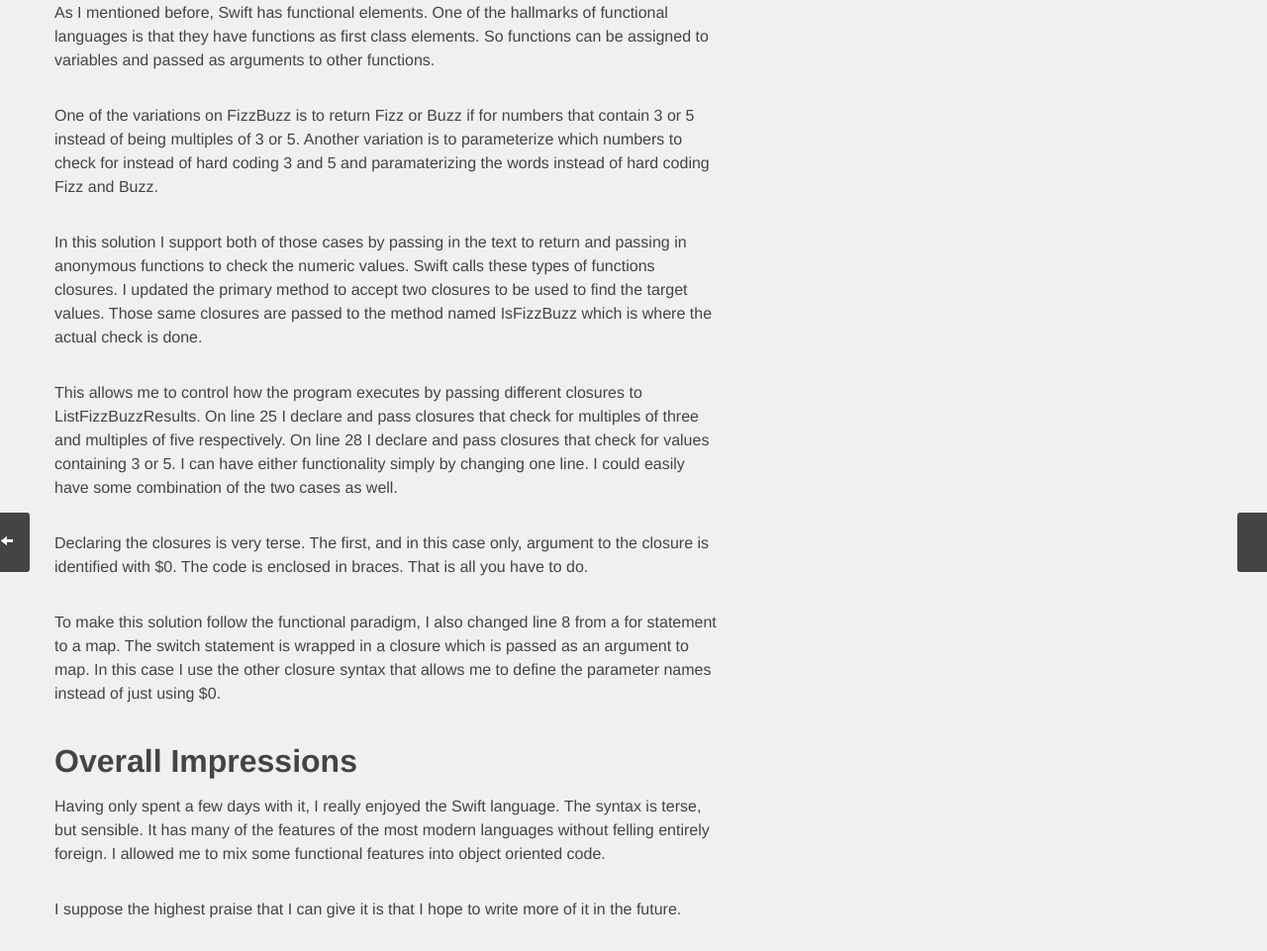
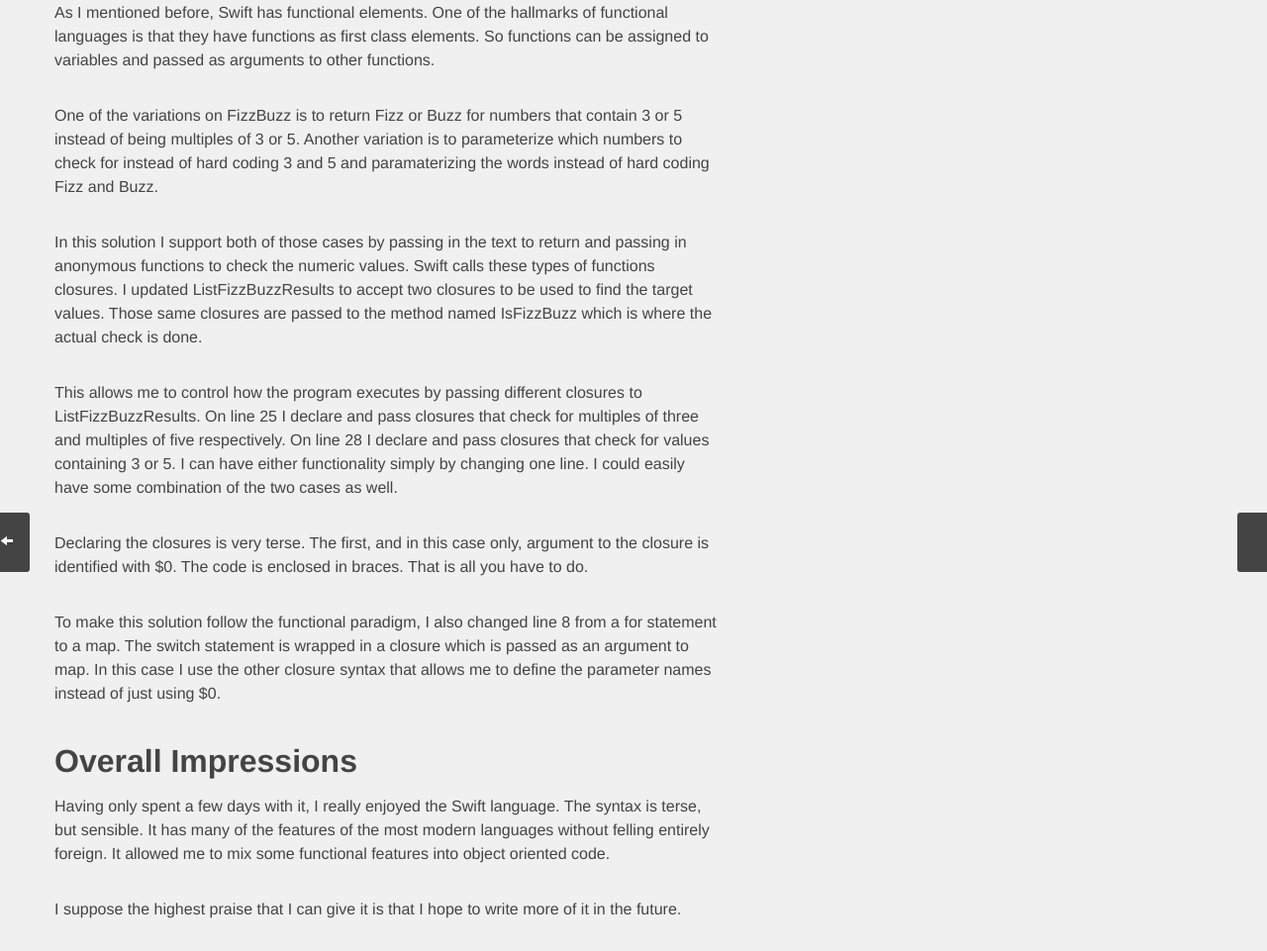
Before and after one commit to pottereric/pottereric.github.com, a Jekyll site: the page built from _posts/2015-08-09-A-C#-developers-impressions-of-swift.markdown, in a window 1280 px wide and 1400 px high, scrolled down 2638 px. Shown: the part 152-1113 px from the top of the window at 99% size. Built offline with Jekyll 4.4.1, drawn with Linux system fonts in a browser that asks for light colours; Markdown is read by kramdown in place of the engine named in the settings; comment, search, counter and statistics services are not loaded.

Commit message:
Just a little clean up

```diff
--- a/_posts/2015-08-09-A-C#-developers-impressions-of-swift.markdown
+++ b/_posts/2015-08-09-A-C#-developers-impressions-of-swift.markdown
@@ -62,9 +62,9 @@
 
 As I mentioned before, Swift has functional elements. One of the hallmarks of functional languages is that they have functions as first class elements. So functions can be assigned to variables and passed as arguments to other functions.
 
-One of the variations on FizzBuzz is to return Fizz or Buzz if for numbers that contain 3 or 5 instead of being multiples of 3 or 5. Another variation is to parameterize which numbers to check for instead of hard coding 3 and 5 and paramaterizing the words instead of hard coding Fizz and Buzz.
+One of the variations on FizzBuzz is to return Fizz or Buzz for numbers that contain 3 or 5 instead of being multiples of 3 or 5. Another variation is to parameterize which numbers to check for instead of hard coding 3 and 5 and paramaterizing the words instead of hard coding Fizz and Buzz.
 
-In this solution I support both of those cases by passing in the text to return and passing in anonymous functions to check the numeric values. Swift calls these types of functions closures. I updated the primary method to accept two closures to be used to find the target values. Those same closures are passed to the method named IsFizzBuzz which is where the actual check is done.
+In this solution I support both of those cases by passing in the text to return and passing in anonymous functions to check the numeric values. Swift calls these types of functions closures. I updated ListFizzBuzzResults to accept two closures to be used to find the target values. Those same closures are passed to the method named IsFizzBuzz which is where the actual check is done.
 
 This allows me to control how the program executes by passing different closures to ListFizzBuzzResults. On line 25 I declare and pass closures that check for multiples of three and multiples of five respectively. On line 28 I declare and pass closures that check for values containing 3 or 5. I can have either functionality simply by changing one line. I could easily have some combination of the two cases as well.
 
@@ -74,6 +74,6 @@
 
 ## Overall Impressions ##
 
-Having only spent a few days with it, I really enjoyed the Swift language. The syntax is terse, but sensible. It has many of the features of the most modern languages without felling entirely foreign. I allowed me to mix some functional features into object oriented code.
+Having only spent a few days with it, I really enjoyed the Swift language. The syntax is terse, but sensible. It has many of the features of the most modern languages without felling entirely foreign. It allowed me to mix some functional features into object oriented code.
 
 I suppose the highest praise that I can give it is that I hope to write more of it in the future.
```
Also changed, not shown: other parts of _posts/2015-08-09-A-C#-developers-impressions-of-swift.markdown (+1 -1 lines), img/posts/impressions-of-swift/code.png (renamed from img/posts/A-C#-developers-impressions-of-swift/code.png).
